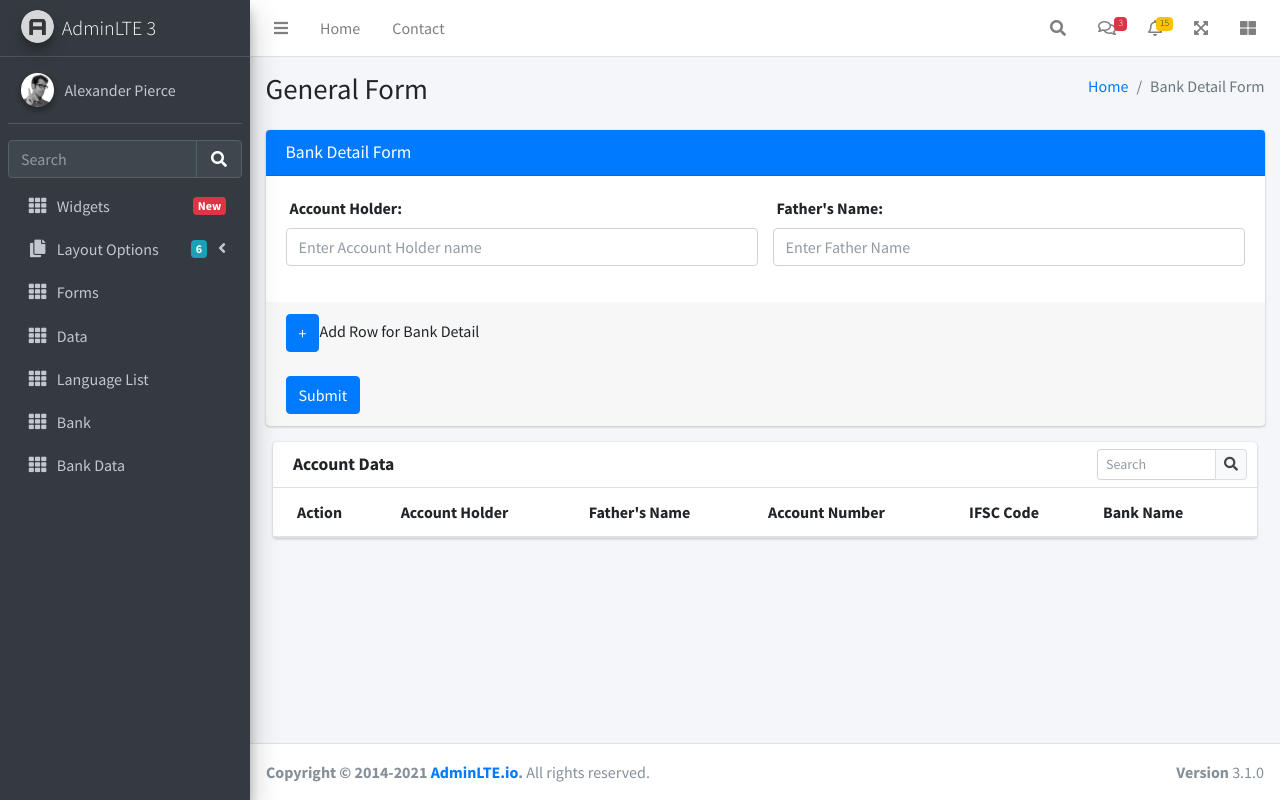
After one commit to ershubhammm/Learning, a PHP site: page /projects/bank/bankForm.php in a window 1280 px wide. The commit adds this page. Run offline with PHP 8.4, Linux system fonts and the light colour scheme; lists and menus that the app fills with data are empty; some libraries are stand-ins or nearby versions.

Commit message:
bank data

```diff
--- /dev/null
+++ b/bank/bankForm.php
@@ -0,0 +1,261 @@
+<?php
+include("../header.php");
+include("../navbar.php");
+include("../sidebar.php");
+?>
+
+<div class="content-wrapper" style="min-height: 2171.6px;">
+    <!-- Content Header (Page header) -->
+    <section class="content-header">
+        <div class="container-fluid">
+            <div class="row mb-2">
+                <div class="col-sm-6">
+                    <h1>General Form</h1>
+                </div>
+                <div class="col-sm-6">
+                    <ol class="breadcrumb float-sm-right">
+                        <li class="breadcrumb-item"><a href="#">Home</a></li>
+                        <li class="breadcrumb-item active">Bank Detail Form</li>
+                    </ol>
+                </div>
+            </div>
+        </div><!-- /.container-fluid -->
+    </section>
+
+    <!-- Main content -->
+    <section class="content">
+        <div class="container-fluid">
+            <div class="row">
+                <!-- left column -->
+                <div class="col-md-12">
+                    <!-- general form elements -->
+                    <div class="card card-primary">
+                        <div class="card-header">
+                            <h3 class="card-title">Bank Detail Form</h3>
+                        </div>
+
+                        <div id="main_error" class=" alert-danger">
+
+                        </div>
+                        <div class="card-body row">
+                            <div class="form-group col">
+                                <label for="acc_holder" class="ml-1">Account Holder:</label>
+                                <input type="text" class="form-control" id="acc_holder"
+                                    placeholder="Enter Account Holder name" name="acc_holder">
+                                <span id="err_acc_name" class="text-danger"></span>
+                            </div>
+                            <div class="form-group col">
+                                <label for="father_name" class="ml-1">Father's Name:</label>
+                                <input type="text" class="form-control" id="father_name" placeholder="Enter Father Name"
+                                    name="father_name">
+                                <span id="err_father" class="text-danger"></span>
+                            </div>
+                        </div>
+                        <div id="bankAccount">
+
+                        </div>
+
+
+                        <div class="card-footer">
+                            <button type="button" onclick="addBankData()" class="btn btn-primary">+</button><span>Add
+                                Row for Bank Detail</span>
+                        </div>
+                        <div class="card-footer">
+                            <button type="button" onclick="submitForm()" class="btn btn-primary">Submit</button>
+                        </div>
+                    </div>
+                </div>
+
+            </div>
+            <div>
+                <section class="content">
+                    <div class="container-fluid">
+                        <!-- /.row -->
+                        <div class="row">
+                            <div class="col-12">
+                                <div class="card">
+                                    <div class="card-header">
+                                        <h3 class="card-title"><b>Account Data</b></h3>
+
+                                        <div class="card-tools ">
+                                            <div class="input-group input-group-sm " style="width: 150px;">
+                                                <input type="text" name="table_search" class="form-control float-right"
+                                                    placeholder="Search">
+
+                                                <div class="input-group-append">
+                                                    <button type="submit" class="btn btn-default">
+                                                        <i class="fas fa-search"></i>
+                                                    </button>
+                                                </div>
+                                            </div>
+                                        </div>
+                                    </div>
+
+                                    <!-- /.card-header -->
+                                    <div class="card-body table-responsive p-0">
+                                        <table class="table table-hover text-nowrap">
+                                            <thead>
+                                                <tr>
+                                                    <th>Action</th>
+                                                    <th>Account Holder</th>
+                                                    <th>Father's Name</th>
+                                                    <th>Account Number</th>
+                                                    <th>IFSC Code</th>
+                                                    <th>Bank Name</th>
+                                                </tr>
+                                            </thead>
+                                            <tbody id="account_list">
+                                            </tbody>
+                                        </table>
+                                    </div>
+                                </div>
+
+                            </div>
+                        </div>
+
+                    </div>
+                </section>
+            </div>
+        </div>
+    </section>
+</div>
+<?php
+include('../script.php');
+include('../footer.php');
+?>
+<script>
+
+    let bankData = [
+
+    ];
+    function getBankDetail() {
+        $.ajax({
+
+        })
+    }
+    function checkBankDetail() {
+        let checkAllValueExist = true;
+        for (let i = 0; i < bankData.length; i++) {
+            if (!bankData[i].bankName || !bankData[i].ifsc || !bankData[i].account) {
+                checkAllValueExist = false;
+            }
+        }
+        return checkAllValueExist
+    }
+    function submitForm() {
+        saveBankData();
+        let acc_holder = $('#acc_holder').val();
+        let father_name = $('#father_name').val();
+        if (!acc_holder || !father_name) {
+            alert("Enter name and father name!");
+            return;
+        }
+        if (bankData.length < 1) {
+            alert("Add atleast one bank account detail");
+            return;
+        }
+
+        if (!checkBankDetail()) {
+            alert("Please fill Bank data unless delete the extra row!");
+            return false;
+        }
+        let allData = {
+            Bank_details: bankData,
+            acc_holder,
+            father_name
+        };
+        console.log("allData", allData)
+
+        $.ajax({
+            type: 'POST',
+            url: 'bankSubmit.php',
+            dataType: 'json',
+            data: JSON.stringify(allData),
+            contentType: 'application/json; charset=utf-8',
+            success: function (data) {
+                alert(data.message)
+            }
+        })
+
+
+
+    }
+    function addBankData() {
+        saveBankData();
+        if (checkBankDetail()) {
+            let saveData = {
+                bankName: "", ifsc: "", account: ""
+            }
+            bankData.push(saveData);
+            showBankData();
+        } else {
+            console.log("2");
+            alert("Please fill Bank data unless delete the extra row!");
+        }
+    }
+
+    function saveBankData() {
+
+        let tempData = []
+        // console.log($('input[name="bank_name"]'));
+        let count = 1;
+        $('input[name="bank_name"]').each(function () {
+            // console.log($(this).val())
+            let obj = {
+                bankName: $("#bank" + count).val(), ifsc: $("#ifsc" + count).val(), account: $("#account" + count).val()
+            };
+            tempData.push(obj);
+
+            count++;
+        });
+        bankData = tempData
+
+
+    }
+
+    function showBankData() {
+        let bankHtml = "";
+        for (let i = 0; i < bankData.length; i++) {
+
+            bankHtml += `<div class="card-body row" id="account${i}" >
+                                <div class="form-group col">
+                                    <label for="bank_name" class="ml-1">Bank Name</label>
+                                    <input type="text" class="form-control" id="bank${i + 1}"
+                                        placeholder="Enter Bank Name" name="bank_name" value="${bankData[i].bankName}">
+                                    <span id="err_bank" class="text-danger"></span>
+                                </div>
+                                <div class="form-group col">
+                                    <label for="ifsc_code" class="ml-1">IFSC Code</label>
+                                    <input type="text" class="form-control" id="ifsc${i + 1}"
+                                        placeholder="Enter Bank Name" name="ifsc_code" value="${bankData[i].ifsc}">
+                                    <span id="err_ifsc" class="text-danger"></span>
+                                </div>
+                                <div class="form-group col">
+                                    <label for="acc_number" class="ml-1">Account Number</label>
+                                    <input type="text" class="form-control" id="account${i + 1}"
+                                        placeholder="Enter Account Number" name="acc_number" value="${bankData[i].account}">
+                                    <span id="err_number" class="text-danger"></span>
+                                 </div>`;
+            if (i > 0) {
+                bankHtml += ` <div class="form-group col">
+                                 <button class="btn btn-primary" style="margin-top:30px"   onclick="closeBankTab('${i}')">-</button>
+                            </div>`;
+            }
+
+            bankHtml += `</div>`;
+
+
+        }
+
+        $('#bankAccount').html(bankHtml);
+
+    }
+    function closeBankTab(index) {
+        bankData.splice(index, 1);
+
+        showBankData();
+
+    }
+
+    // showBankData();
+</script>
--- a/header.php
+++ b/header.php
@@ -1,3 +1,7 @@
+<?php
+define("BASE_URL", "http://localhost/projects/admin/")
+  ?>
+
 <!DOCTYPE html>
 <html lang="en">
 
@@ -10,23 +14,23 @@
   <link rel="stylesheet"
     href="https://fonts.googleapis.com/css?family=Source+Sans+Pro:300,400,400i,700&display=fallback">
   <!-- Font Awesome -->
-  <link rel="stylesheet" href="plugins/fontawesome-free/css/all.min.css">
+  <link rel="stylesheet" href="<?php echo BASE_URL; ?>plugins/fontawesome-free/css/all.min.css">
   <!-- Ionicons -->
   <link rel="stylesheet" href="https://code.ionicframework.com/ionicons/2.0.1/css/ionicons.min.css">
   <!-- Tempusdominus Bootstrap 4 -->
-  <link rel="stylesheet" href="plugins/tempusdominus-bootstrap-4/css/tempusdominus-bootstrap-4.min.css">
+  <link rel="stylesheet" href="<?php echo BASE_URL; ?>tempusdominus-bootstrap-4/css/tempusdominus-bootstrap-4.min.css">
   <!-- iCheck -->
-  <link rel="stylesheet" href="plugins/icheck-bootstrap/icheck-bootstrap.min.css">
+  <link rel="stylesheet" href="<?php echo BASE_URL; ?>plugins/icheck-bootstrap/icheck-bootstrap.min.css">
   <!-- JQVMap -->
-  <link rel="stylesheet" href="plugins/jqvmap/jqvmap.min.css">
+  <link rel="stylesheet" href="<?php echo BASE_URL; ?>plugins/jqvmap/jqvmap.min.css">
   <!-- Theme style -->
-  <link rel="stylesheet" href="dist/css/adminlte.min.css">
+  <link rel="stylesheet" href="<?php echo BASE_URL; ?>dist/css/adminlte.min.css">
   <!-- overlayScrollbars -->
-  <link rel="stylesheet" href="plugins/overlayScrollbars/css/OverlayScrollbars.min.css">
+  <link rel="stylesheet" href="<?php echo BASE_URL; ?>plugins/overlayScrollbars/css/OverlayScrollbars.min.css">
   <!-- Daterange picker -->
-  <link rel="stylesheet" href="plugins/daterangepicker/daterangepicker.css">
+  <link rel="stylesheet" href="<?php echo BASE_URL; ?>plugins/daterangepicker/daterangepicker.css">
   <!-- summernote -->
-  <link rel="stylesheet" href="plugins/summernote/summernote-bs4.min.css">
+  <link rel="stylesheet" href="<?php echo BASE_URL; ?>plugins/summernote/summernote-bs4.min.css">
   <link rel="stylesheet"
     href="https://cdnjs.cloudflare.com/ajax/libs/bootstrap-datepicker/1.9.0/css/bootstrap-datepicker.min.css">
 
@@ -37,5 +41,6 @@
 
     <!-- Preloader -->
     <div class="preloader flex-column justify-content-center align-items-center">
-      <img class="animation__shake" src="dist/img/AdminLTELogo.png" alt="AdminLTELogo" height="60" width="60">
+      <img class="animation__shake" src="<?php echo BASE_URL; ?>dist/img/AdminLTELogo.png" alt="AdminLTELogo"
+        height="60" width="60">
     </div>
--- a/sidebar.php
+++ b/sidebar.php
@@ -1,8 +1,8 @@
 <aside class="main-sidebar sidebar-dark-primary elevation-4">
   <!-- Brand Logo -->
   <a href="index3.html" class="brand-link">
-    <img src="dist/img/AdminLTELogo.png" alt="AdminLTE Logo" class="brand-image img-circle elevation-3"
-      style="opacity: .8">
+    <img src="<?php echo BASE_URL; ?>dist/img/AdminLTELogo.png" alt="AdminLTE Logo"
+      class="brand-image img-circle elevation-3" style="opacity: .8">
     <span class="brand-text font-weight-light">AdminLTE 3</span>
   </a>
 
@@ -11,7 +11,7 @@
     <!-- Sidebar user panel (optional) -->
     <div class="user-panel mt-3 pb-3 mb-3 d-flex">
       <div class="image">
-        <img src="dist/img/user2-160x160.jpg" class="img-circle elevation-2" alt="User Image">
+        <img src="<?php echo BASE_URL; ?>dist/img/user2-160x160.jpg" class="img-circle elevation-2" alt="User Image">
       </div>
       <div class="info">
         <a href="#" class="d-block">Alexander Pierce</a>
@@ -106,7 +106,7 @@
         </ul>
       </li>
       <li class="nav-item">
-        <a href="form.php" class="nav-link">
+        <a href="<?php echo BASE_URL; ?>form.php" class="nav-link">
           <i class="nav-icon fas fa-th"></i>
           <p>
             Forms
@@ -114,18 +114,35 @@
         </a>
       </li>
       <li class="nav-item">
-        <a href="myData.php" class="nav-link">
+        <a href="<?php echo BASE_URL; ?>myData.php" class="nav-link">
           <i class="nav-icon fas fa-th"></i>
           <p>
             Data
           </p>
         </a>
       </li>
+
       <li class="nav-item">
-        <a href="addLang.php" class="nav-link">
+        <a href="<?php echo BASE_URL; ?>addLang.php" class="nav-link">
           <i class="nav-icon fas fa-th"></i>
           <p>
             Language List
+          </p>
+        </a>
+      </li>
+      <li class="nav-item">
+        <a href="<?php echo BASE_URL; ?>bank/bankForm.php" class="nav-link">
+          <i class="nav-icon fas fa-th"></i>
+          <p>
+            Bank
+          </p>
+        </a>
+      </li>
+      <li class="nav-item">
+        <a href="<?php echo BASE_URL; ?>bank/bankData.php" class="nav-link">
+          <i class="nav-icon fas fa-th"></i>
+          <p>
+            Bank Data
           </p>
         </a>
       </li>
```
Also changed, not shown: addLang.php (+5 -5 lines), bank/bankData.php (added, +100 -0 lines), bank/bankSubmit.php (added, +44 -0 lines), bank/getBankData.php (added, +9 -0 lines), script.php (+16 -16 lines), zzzDatabase.js (added, +47 -0 lines), plugins/jquery/jquery.min.js.
